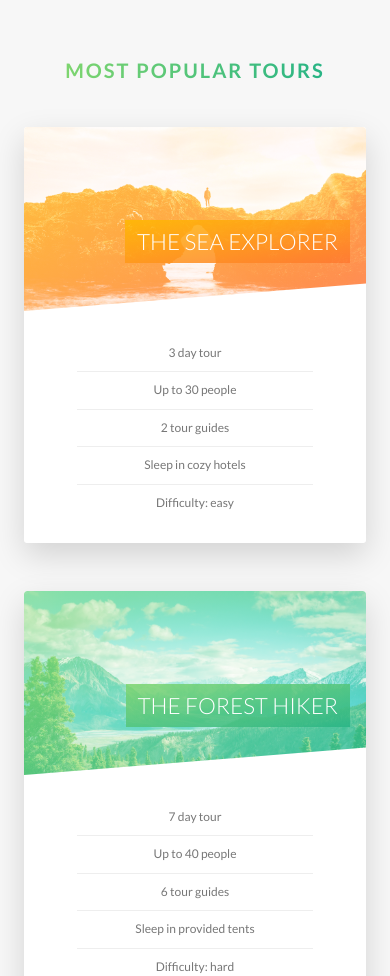
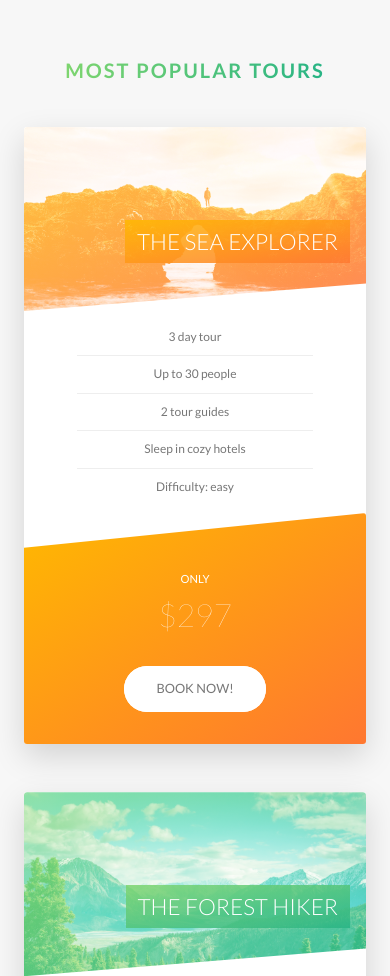
Before and after one commit to Souravbanerjeedata/Natour--Touring-Landing-Page, a website: page index.html in a window 390 px wide. Shown: the part 2485-3461 px from the top of the page. Drawn offline with Linux system fonts and the light colour scheme.

```diff
--- a/sass/components/_card.scss
+++ b/sass/components/_card.scss
@@ -176,4 +176,54 @@
     font-size: 6rem;
     font-weight: 100;
   }
+
+  @include respond(tab-port) {
+    height: auto;
+    border-radius: 3px;
+    background-color: $color-white;
+    box-shadow: 0 1.5rem 4rem rgba($color-black, 0.15);
+
+    &__side {
+      height: auto;
+      position: relative;
+      box-shadow: none;
+
+      &--back {
+        transform: rotateY(0);
+        clip-path: polygon(0 15%, 100% 0, 100% 100%, 0% 100%);
+      }
+    }
+
+    &:hover &__side--front {
+      transform: rotateY(0);
+    }
+
+    &__details {
+      padding: 1rem 3rem;
+    }
+
+    // BACK SIDE STYLING
+    &__cta {
+      position: relative;
+      top: 0;
+      left: 0;
+      transform: translate(0);
+      text-align: center;
+      width: 100%;
+      padding: 7rem 4rem 4rem 4rem;
+    }
+
+    &__price-box {
+      margin-bottom: 3rem;
+    }
+
+    &__price-only {
+      font-size: 1.4rem;
+      text-transform: uppercase;
+    }
+
+    &__price-value {
+      font-size: 4rem;
+    }
+  }
 }
--- a/sass/components/_form.scss
+++ b/sass/components/_form.scss
@@ -15,6 +15,10 @@
     display: block;
     border-bottom: 3px solid transparent;
     transition: all 0.3s;
+
+    @include respond(tab-port) {
+      width: 100%;
+    }
 
     &:focus {
       outline: none;
@@ -49,6 +53,11 @@
   &__radio-group {
     width: 49%;
     display: inline-block;
+
+    @include respond(tab-port) {
+      width: 100%;
+      margin-bottom: 2rem;
+    }
   }
 
   &__radio-input {
--- a/sass/components/_popup.scss
+++ b/sass/components/_popup.scss
@@ -22,23 +22,52 @@
     opacity: 0;
     transform: translate(-50%, -50%) scale(0);
     transition: all 0.4s 0.2s;
+
+    @include respond(tab-land) {
+      width: 85%;
+      height: 50rem;
+    }
+
+    @include respond(phone) {
+      width: 90%;
+      overflow: scroll;
+    }
   }
 
   &__img {
     width: 100%;
     display: block;
+
+    @include respond(phone) {
+      width: 0;
+    }
   }
 
   &__left {
-    width: 33.333333%;
+    width: 40%;
     display: table-cell;
+
+    @include respond(phone) {
+      width: 0;
+      display: inline;
+    }
   }
 
   &__right {
-    width: 66.666667%;
+    width: 60%;
     display: table-cell;
     vertical-align: middle;
     padding: 3rem 5rem;
+
+    @include respond(tab-port) {
+      padding: 1rem 2rem;
+    }
+
+    @include respond(phone) {
+      width: 100%;
+      display: block;
+      padding: 3rem 5rem;
+    }
   }
 
   &__text {
@@ -56,6 +85,14 @@
     -ms-hyphens: auto;
     -webkit-hyphens: auto;
     hyphens: auto;
+
+    @include respond(tab-land) {
+      font-size: 1.4rem;
+      margin-bottom: 4rem;
+
+      -moz-column-count: 1;
+      column-count: 1;
+    }
   }
 
   &:target {
--- a/sass/components/_story.scss
+++ b/sass/components/_story.scss
@@ -10,6 +10,16 @@
   transform: skewX(-12deg);
   transition: all 0.5s;
 
+  @include respond(tab-port) {
+    width: 100%;
+    padding: 4rem;
+    padding-left: 7rem;
+  }
+
+  @include respond(phone) {
+    transform: skewX(0);
+  }
+
   &__shape {
     width: 15rem;
     height: 15rem;
@@ -20,6 +30,10 @@
     clip-path: circle(50% at 50% 50%);
     transform: translateX(-3rem) skewX(12deg);
     position: relative;
+
+    @include respond(phone) {
+      transform: translateX(-3rem) skewX(0);
+    }
   }
 
   &__img {
@@ -31,6 +45,10 @@
 
   &__text {
     transform: skewX(12deg);
+
+    @include respond(phone) {
+      transform: skewX(0);
+    }
   }
 
   &__caption {
--- a/sass/pages/_home.scss
+++ b/sass/pages/_home.scss
@@ -72,10 +72,36 @@
   border-radius: 3px;
   box-shadow: 0 1.5rem 4rem rgba($color-black, 0.2);
 
-  height: 50rem;
+  @include respond(tab-land) {
+    background-image: linear-gradient(
+        105deg,
+        rgba($color-white, 0.9) 0%,
+        rgba($color-white, 0.9) 65%,
+        transparent 65%
+      ),
+      url(../img/nat-10.jpg);
+    background-size: cover;
+  }
+
+  @include respond(tab-port) {
+    background-image: linear-gradient(
+        to right,
+        rgba($color-white, 0.9) 0%,
+        rgba($color-white, 0.9) 100%
+      ),
+      url(../img/nat-10.jpg);
+  }
 
   &__form {
     width: 50%;
     padding: 6rem;
+
+    @include respond(tab-land) {
+      width: 65%;
+    }
+
+    @include respond(tab-port) {
+      width: 100%;
+    }
   }
 }
```
Also changed, not shown: css/style.css.
